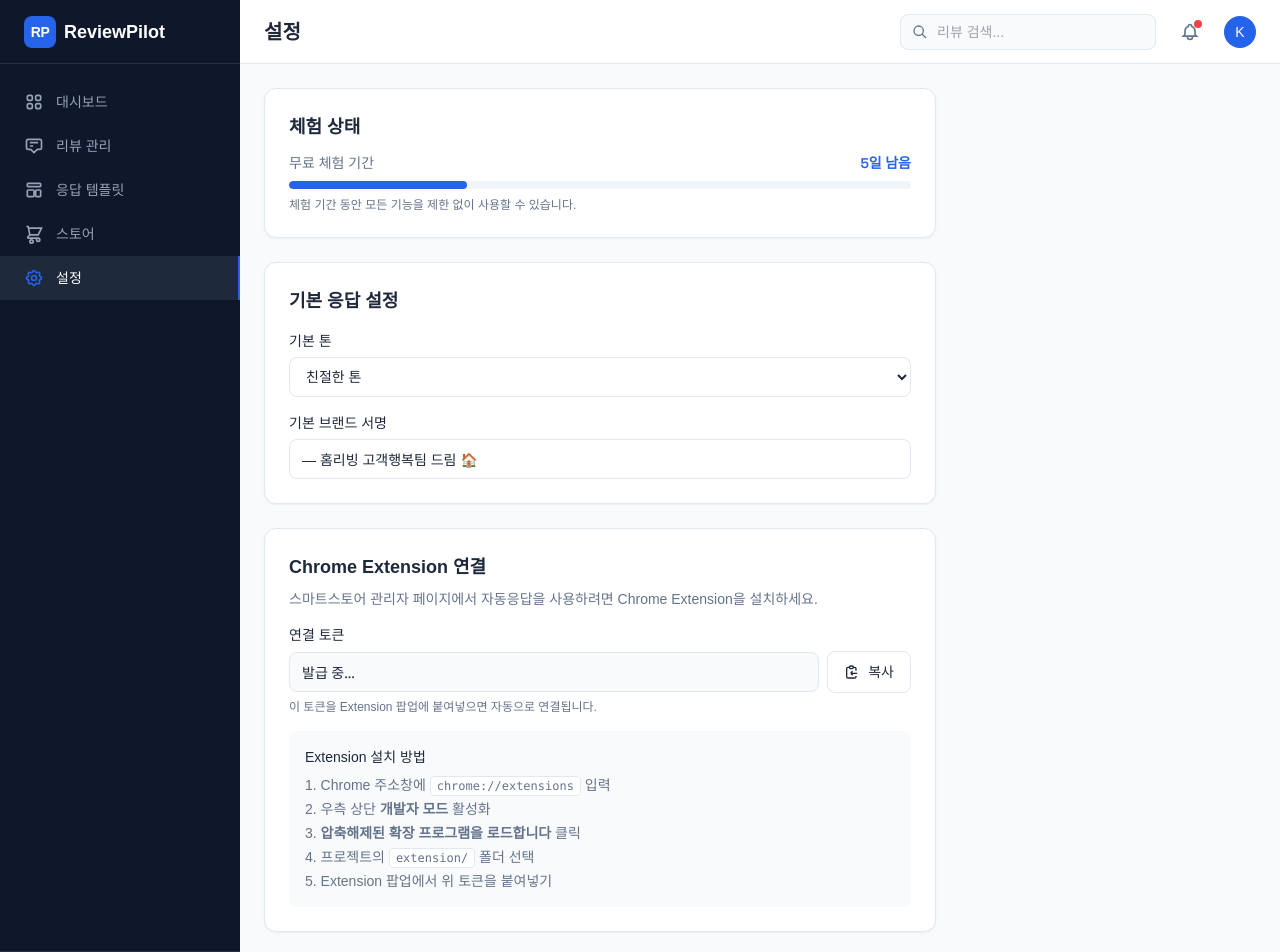
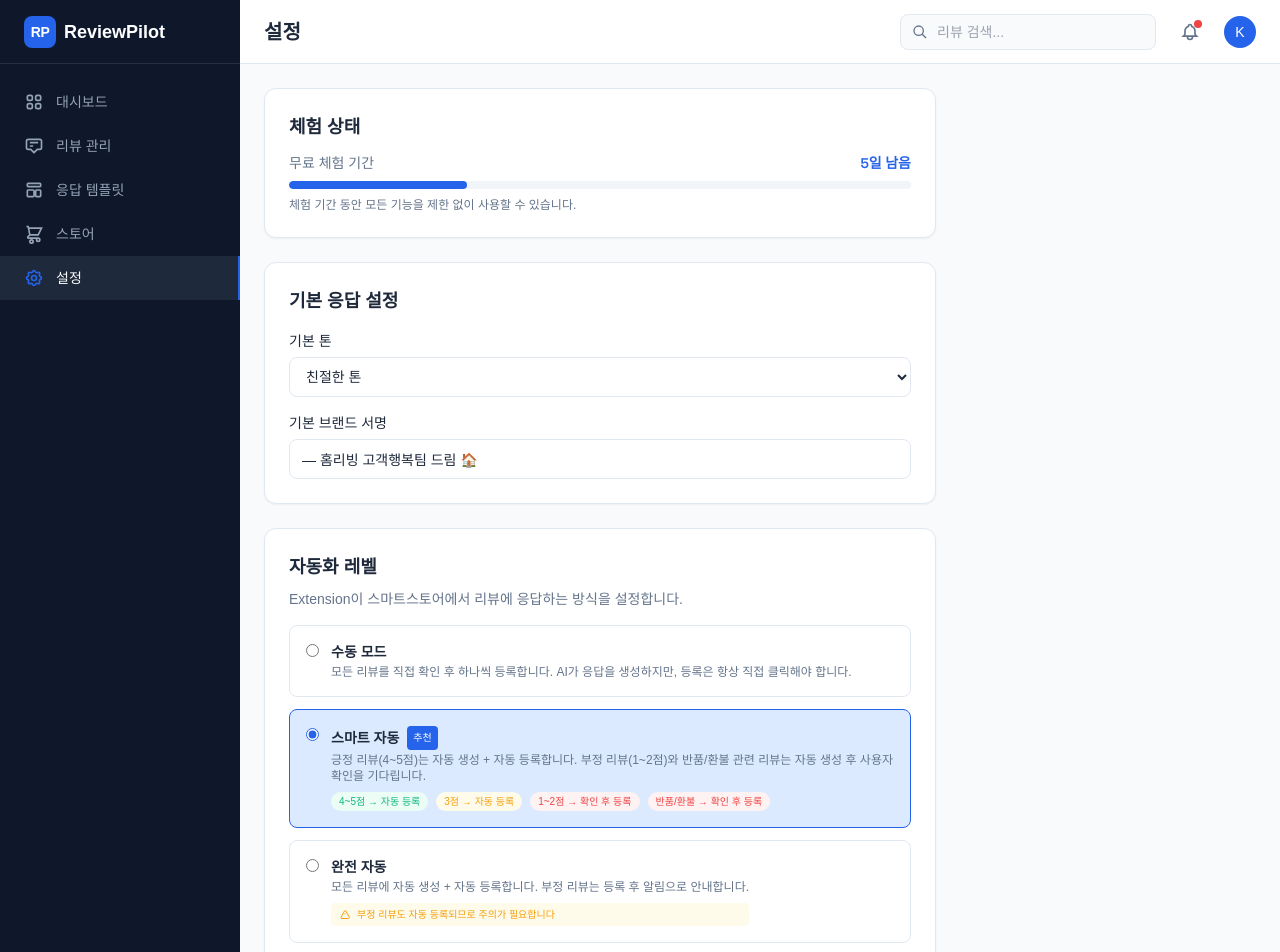
Before and after one commit to rptjs1000-lab/review-pilot, a Next.js app: page /settings in a window 1280 px wide. Shown: the top 952 px of the page. Built offline with nearby package versions, Linux system fonts and the light colour scheme; no server answers; a web font is replaced by a local one.

Commit message:
feat: 자동화 레벨 설정 추가 (수동/스마트자동/완전자동)

```diff
--- a/app/(dashboard)/settings/page.tsx
+++ b/app/(dashboard)/settings/page.tsx
@@ -8,6 +8,7 @@ import Button from '../../../components/common/Button';
 export default function SettingsPage() {
   const [defaultTone, setDefaultTone] = useState('friendly');
   const [defaultSignature, setDefaultSignature] = useState('감사합니다! - 스토어팀 드림');
+  const [autoLevel, setAutoLevel] = useState('smart'); // manual | smart | full
   const [extensionToken, setExtensionToken] = useState('');
   const [tokenCopied, setTokenCopied] = useState(false);
   const [trialDaysLeft, setTrialDaysLeft] = useState(5);
@@ -133,6 +134,84 @@ export default function SettingsPage() {
             </div>
           </div>
 
+          {/* 자동화 레벨 설정 */}
+          <div className="bg-white rounded-xl border border-bdr shadow-sm p-6">
+            <h3 className="text-lg font-semibold text-txt mb-2">자동화 레벨</h3>
+            <p className="text-sm text-txt-sub mb-4">
+              Extension이 스마트스토어에서 리뷰에 응답하는 방식을 설정합니다.
+            </p>
+            <div className="space-y-3">
+              {/* 수동 모드 */}
+              <label
+                className={`flex items-start gap-3 p-4 rounded-lg border cursor-pointer transition-colors ${autoLevel === 'manual' ? 'border-primary bg-primary-light' : 'border-bdr hover:bg-bg'}`}
+              >
+                <input
+                  type="radio"
+                  name="autoLevel"
+                  value="manual"
+                  checked={autoLevel === 'manual'}
+                  onChange={(e) => setAutoLevel(e.target.value)}
+                  className="mt-0.5 accent-primary"
+                />
+                <div>
+                  <p className="text-sm font-semibold text-txt">수동 모드</p>
+                  <p className="text-xs text-txt-sub mt-0.5">모든 리뷰를 직접 확인 후 하나씩 등록합니다. AI가 응답을 생성하지만, 등록은 항상 직접 클릭해야 합니다.</p>
+                </div>
+              </label>
+
+              {/* 스마트 자동 */}
+              <label
+                className={`flex items-start gap-3 p-4 rounded-lg border cursor-pointer transition-colors ${autoLevel === 'smart' ? 'border-primary bg-primary-light' : 'border-bdr hover:bg-bg'}`}
+              >
+                <input
+                  type="radio"
+                  name="autoLevel"
+                  value="smart"
+                  checked={autoLevel === 'smart'}
+                  onChange={(e) => setAutoLevel(e.target.value)}
+                  className="mt-0.5 accent-primary"
+                />
+                <div>
+                  <p className="text-sm font-semibold text-txt flex items-center gap-2">
+                    스마트 자동
+                    <span className="px-1.5 py-0.5 text-[10px] font-medium bg-primary text-white rounded">추천</span>
+                  </p>
+                  <p className="text-xs text-txt-sub mt-0.5">긍정 리뷰(4~5점)는 자동 생성 + 자동 등록합니다. 부정 리뷰(1~2점)와 반품/환불 관련 리뷰는 자동 생성 후 사용자 확인을 기다립니다.</p>
+                  <div className="flex flex-wrap gap-2 mt-2">
+                    <span className="px-2 py-0.5 text-[10px] font-medium rounded-full bg-emerald-50 text-success">4~5점 → 자동 등록</span>
+                    <span className="px-2 py-0.5 text-[10px] font-medium rounded-full bg-amber-50 text-warning">3점 → 자동 등록</span>
+                    <span className="px-2 py-0.5 text-[10px] font-medium rounded-full bg-red-50 text-danger">1~2점 → 확인 후 등록</span>
+                    <span className="px-2 py-0.5 text-[10px] font-medium rounded-full bg-red-50 text-danger">반품/환불 → 확인 후 등록</span>
+                  </div>
+                </div>
+              </label>
+
+              {/* 완전 자동 */}
+              <label
+                className={`flex items-start gap-3 p-4 rounded-lg border cursor-pointer transition-colors ${autoLevel === 'full' ? 'border-primary bg-primary-light' : 'border-bdr hover:bg-bg'}`}
+              >
+                <input
+                  type="radio"
+                  name="autoLevel"
+                  value="full"
+                  checked={autoLevel === 'full'}
+                  onChange={(e) => setAutoLevel(e.target.value)}
+                  className="mt-0.5 accent-primary"
+                />
+                <div>
+                  <p className="text-sm font-semibold text-txt">완전 자동</p>
+                  <p className="text-xs text-txt-sub mt-0.5">모든 리뷰에 자동 생성 + 자동 등록합니다. 부정 리뷰는 등록 후 알림으로 안내합니다.</p>
+                  <div className="flex items-center gap-1.5 mt-2 px-2 py-1 bg-amber-50 rounded text-[10px] text-warning font-medium">
+                    <svg className="w-3 h-3" fill="none" stroke="currentColor" strokeWidth="2" viewBox="0 0 24 24" aria-hidden="true">
+                      <path d="M12 9v2m0 4h.01m-6.938 4h13.856c1.54 0 2.502-1.667 1.732-2.5L13.732 4c-.77-.833-1.964-.833-2.732 0L4.082 16.5c-.77.833.192 2.5 1.732 2.5z" />
+                    </svg>
+                    부정 리뷰도 자동 등록되므로 주의가 필요합니다
+                  </div>
+                </div>
+              </label>
+            </div>
+          </div>
+
           {/* Chrome Extension 연결 */}
           <div className="bg-white rounded-xl border border-bdr shadow-sm p-6">
             <h3 className="text-lg font-semibold text-txt mb-2">Chrome Extension 연결</h3>
```
